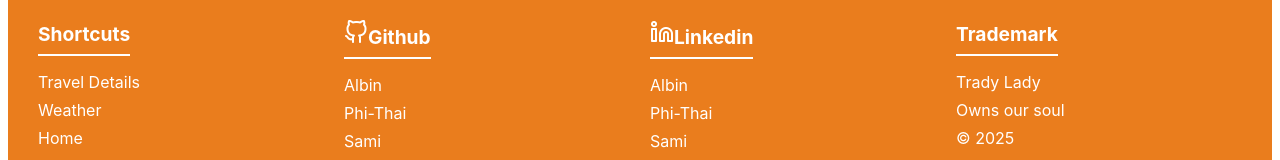
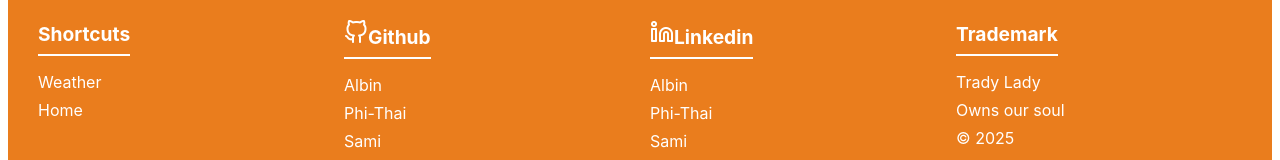
Before and after one commit to Albin-Tenghagen/fullstackPlaner, a React (Vite) app in the folder vite-folder/: page / in a window 1280 px wide. Shown: the part 981-1141 px from the top of the page. Built offline with nearby package versions, Linux system fonts and the light colour scheme.

Commit message:
changed text to fit modal

```diff
--- a/vite-folder/src/components/ActivityFormFolder/EditActivityForm.jsx
+++ b/vite-folder/src/components/ActivityFormFolder/EditActivityForm.jsx
@@ -13,7 +13,7 @@ function EditActivityFormModal() {
   // const travel = useSelector((state) => state.travels.modal.data);
 
   const [formData, setFormData] = useState({
-    activity: activity?.name || "",
+    activity: activity?.activity || "",
     specificLocation: activity?.specificLocation || "",
     date: activity?.date || "",
     description: activity?.description || "",
@@ -102,13 +102,13 @@ function EditActivityFormModal() {
           />
 
           <button className="aFModal-addButton" type="submit">
-            Add
+            Save
           </button>
           <button
             onClick={() => dispatch(closeModal())}
             className="AfModal-addLaterButton"
           >
-            Add later
+            Close
           </button>
         </form>
       </div>
--- a/vite-folder/src/components/FooterFolder/Footer.jsx
+++ b/vite-folder/src/components/FooterFolder/Footer.jsx
@@ -8,10 +8,6 @@ const Footer = () => {
     <footer>
       <article className="footerArticle">
         <h4 className="footerh4">Shortcuts</h4>
-        <Link to="/details" className="footerLink">
-          {" "}
-          Travel Details
-        </Link>
         <Link to="/weather" className="footerLink">
           Weather
         </Link>
```
